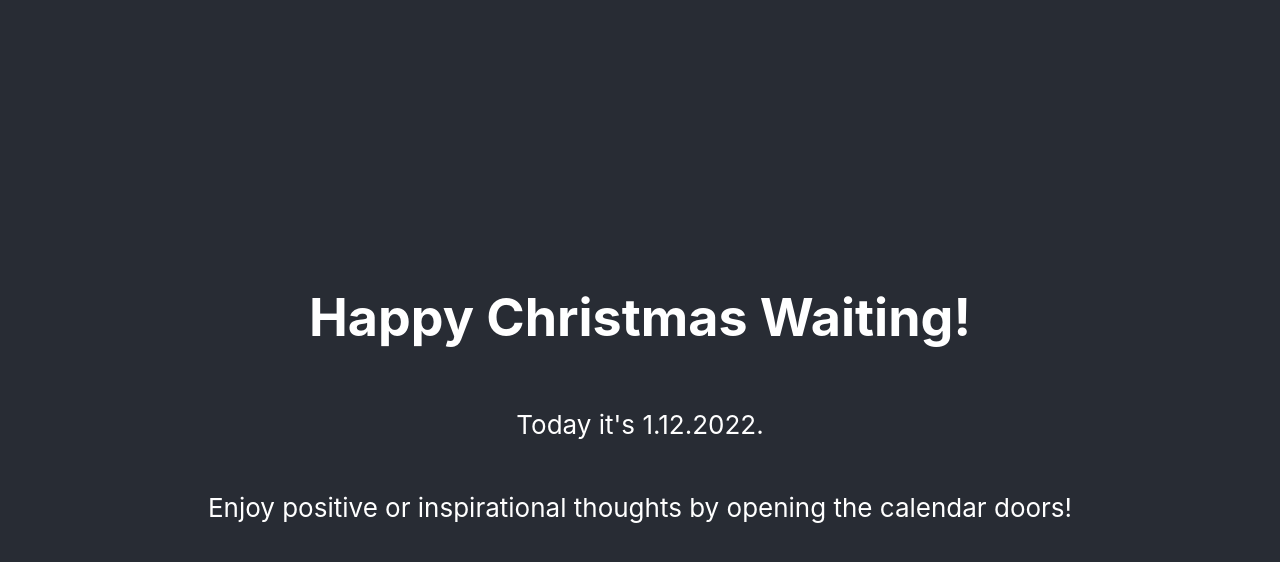
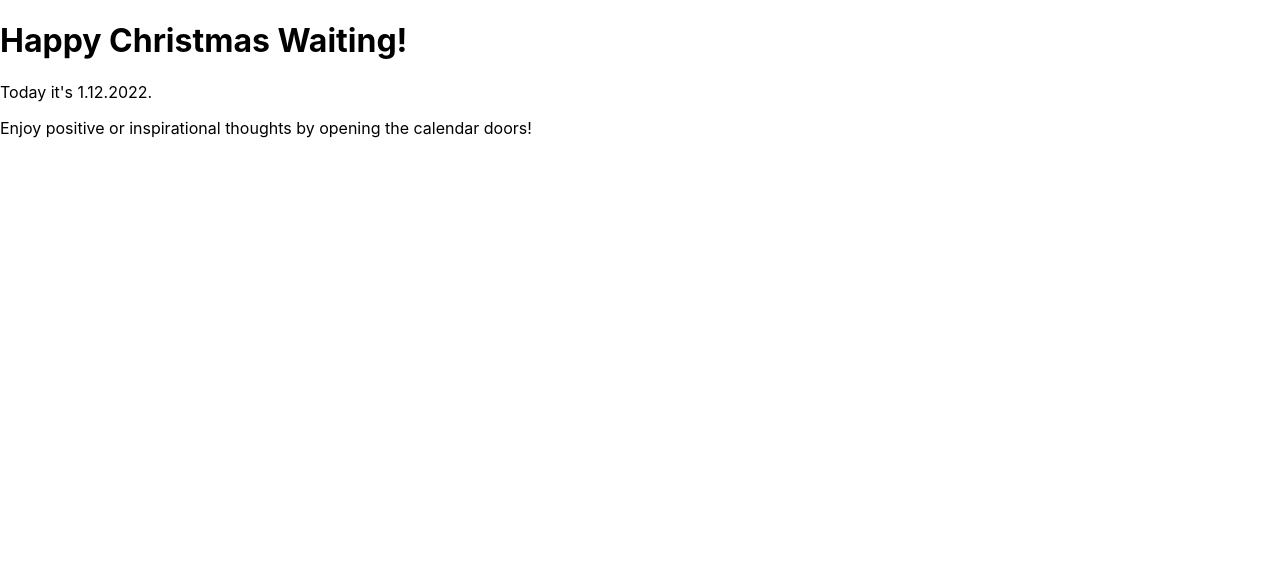
Before and after one commit to teamugcode/christmas-calendar, a React (Create React App) app: page / in a window 1280 px wide. Shown: the top 562 px of the page. Built offline with nearby package versions, Linux system fonts and the light colour scheme.

Commit message:
Remove default app styles and add some styles to Door buttons

```diff
--- a/src/App.css
+++ b/src/App.css
@@ -1,38 +1,14 @@
-.App {
-  text-align: center;
+.door {
+	display: flex;
+	justify-content: center;
+	align-items: center;
+	background: #c61c29;
+	width: 200px;
+	height: 200px;
+	margin: 25px;
+	border-radius: 10px;
+	font-size: 32px;
+	color: #fff;
+	border: 3px solid #fff;
+	transition: background-color 0.3s ease-in;
 }
-
-.App-logo {
-  height: 40vmin;
-  pointer-events: none;
-}
-
-@media (prefers-reduced-motion: no-preference) {
-  .App-logo {
-    animation: App-logo-spin infinite 20s linear;
-  }
-}
-
-.App-header {
-  background-color: #282c34;
-  min-height: 100vh;
-  display: flex;
-  flex-direction: column;
-  align-items: center;
-  justify-content: center;
-  font-size: calc(10px + 2vmin);
-  color: white;
-}
-
-.App-link {
-  color: #61dafb;
-}
-
-@keyframes App-logo-spin {
-  from {
-    transform: rotate(0deg);
-  }
-  to {
-    transform: rotate(360deg);
-  }
-}
```
